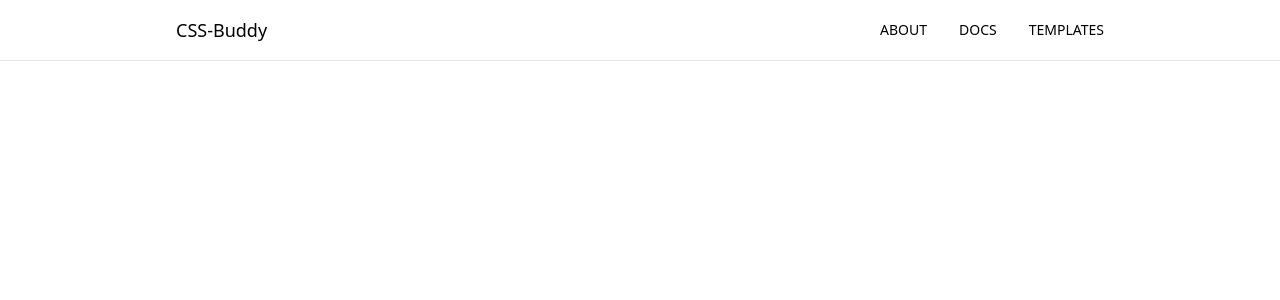
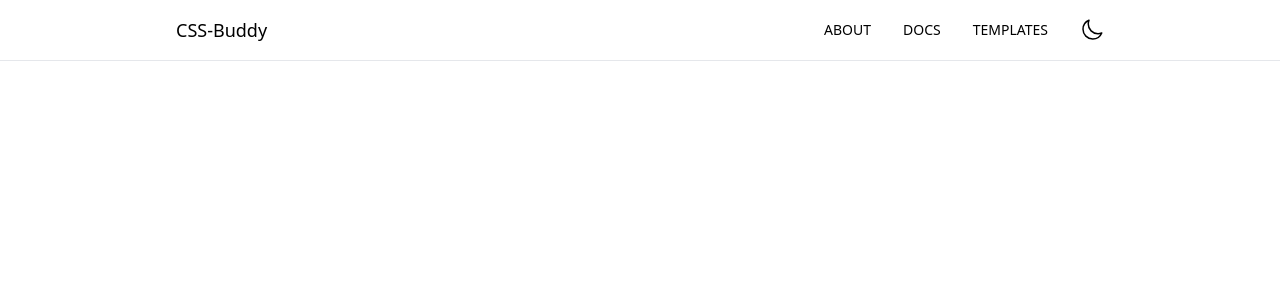
Before and after one commit to wiseman88/Buddy, a Next.js app: page / in a window 1280 px wide. Shown: the top 300 px of the page. Built offline with nearby package versions, Linux system fonts and the light colour scheme.

Commit message:
feat: add dark mode

```diff
--- /dev/null
+++ b/hooks/useColorMode.jsx
@@ -0,0 +1,19 @@
+import { useEffect } from "react";
+import useLocalStorage from "./useLocalStorage";
+
+const useColorMode = () => {
+  const [colorMode, setColorMode] = useLocalStorage("color-mode", "light");
+
+  useEffect(() => {
+    const className = "dark";
+    const bodyClasses = window.document.body.classList;
+
+    colorMode === "dark"
+      ? bodyClasses.add(className)
+      : bodyClasses.remove(className);
+  }, [colorMode]);
+
+  return [colorMode, setColorMode];
+};
+
+export default useColorMode;
--- /dev/null
+++ b/hooks/useLocalStorage.jsx
@@ -0,0 +1,30 @@
+import { useEffect, useState } from "react";
+
+const useLocalStorage = (key, initialValue) => {
+  const [storedValue, setStoredValue] = useState(() => {
+    try {
+      const item = window.localStorage.getItem(key);
+      return item ? JSON.parse(item) : initialValue;
+    } catch (error) {
+      console.log(error);
+      return initialValue;
+    }
+  });
+
+  useEffect(() => {
+    try {
+      const valueToStore =
+        typeof storedValue === "function"
+          ? storedValue(storedValue)
+          : storedValue;
+
+      window.localStorage.setItem(key, JSON.stringify(valueToStore));
+    } catch (error) {
+      console.log(error);
+    }
+  }, [key, storedValue]);
+
+  return [storedValue, setStoredValue];
+};
+
+export default useLocalStorage;
--- a/pages/_app.js
+++ b/pages/_app.js
@@ -1,5 +1,5 @@
-import '@/styles/globals.css'
+import "@/styles/globals.css";
 
 export default function App({ Component, pageProps }) {
-  return <Component {...pageProps} />
+  return <Component {...pageProps} />;
 }
--- a/pages/_document.js
+++ b/pages/_document.js
@@ -1,4 +1,4 @@
-import { Html, Head, Main, NextScript } from 'next/document'
+import { Html, Head, Main, NextScript } from "next/document";
 
 export default function Document() {
   return (
@@ -9,5 +9,5 @@
         <NextScript />
       </body>
     </Html>
-  )
+  );
 }
--- a/src/components/Header.jsx
+++ b/src/components/Header.jsx
@@ -1,11 +1,17 @@
+import useColorMode from "@/hooks/useColorMode";
 import { useState } from "react";
 
 export const Header = () => {
   const [display, setDisplay] = useState(false);
+  const [colorMode, setColorMode] = useColorMode();
+
+  const toggleColor = () => {
+    setColorMode(colorMode === "light" ? "dark" : "light");
+  };
 
   return (
     <header
-      className={`fixed w-full bg-white ${
+      className={`fixed w-full bg-white dark:bg-slate-900 dark:text-slate-100 ${
         !display ? "border-b border-gray-200" : ""
       }`}
     >
@@ -13,8 +19,8 @@
         <a className="text-xl sm:text-lg" href="">
           CSS-Buddy
         </a>
-        <nav>
-          <ul className="hidden sm:flex gap-8 uppercase text-sm">
+        <nav className="flex-none">
+          <ul className="hidden sm:flex items-center gap-8 uppercase text-sm">
             <li>
               <a className="hover:text-blue-600" href="">
                 about
@@ -29,6 +35,43 @@
               <a className="hover:text-blue-600" href="">
                 templates
               </a>
+            </li>
+            <li className="flex items-center">
+              <button onClick={toggleColor}>
+                {colorMode === "light" ? (
+                  <svg
+                    className="w-6 h-6"
+                    fill="none"
+                    stroke="currentColor"
+                    strokeWidth={1.5}
+                    viewBox="0 0 24 24"
+                    xmlns="http://www.w3.org/2000/svg"
+                    aria-hidden="true"
+                  >
+                    <path
+                      strokeLinecap="round"
+                      strokeLinejoin="round"
+                      d="M21.752 15.002A9.718 9.718 0 0118 15.75c-5.385 0-9.75-4.365-9.75-9.75 0-1.33.266-2.597.748-3.752A9.753 9.753 0 003 11.25C3 16.635 7.365 21 12.75 21a9.753 9.753 0 009.002-5.998z"
+                    />
+                  </svg>
+                ) : (
+                  <svg
+                    className="w-6 h-6"
+                    fill="none"
+                    stroke="currentColor"
+                    strokeWidth={1.5}
+                    viewBox="0 0 24 24"
+                    xmlns="http://www.w3.org/2000/svg"
+                    aria-hidden="true"
+                  >
+                    <path
+                      strokeLinecap="round"
+                      strokeLinejoin="round"
+                      d="M12 3v2.25m6.364.386l-1.591 1.591M21 12h-2.25m-.386 6.364l-1.591-1.591M12 18.75V21m-4.773-4.227l-1.591 1.591M5.25 12H3m4.227-4.773L5.636 5.636M15.75 12a3.75 3.75 0 11-7.5 0 3.75 3.75 0 017.5 0z"
+                    />
+                  </svg>
+                )}
+              </button>
             </li>
           </ul>
         </nav>
--- a/tailwind.config.js
+++ b/tailwind.config.js
@@ -1,5 +1,6 @@
 /** @type {import('tailwindcss').Config} */
 module.exports = {
+  darkMode: "class",
   content: [
     "./app/**/*.{js,ts,jsx,tsx}",
     "./pages/**/*.{js,ts,jsx,tsx}",
```
